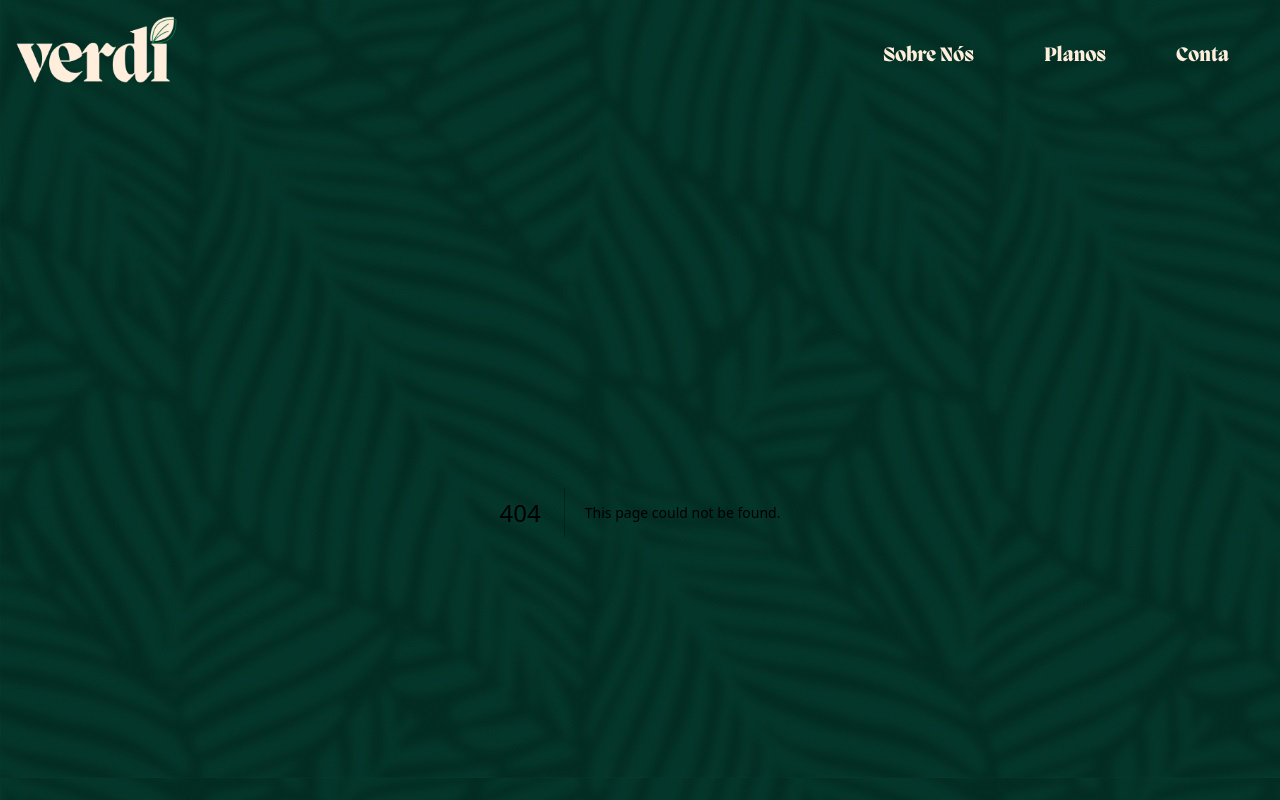
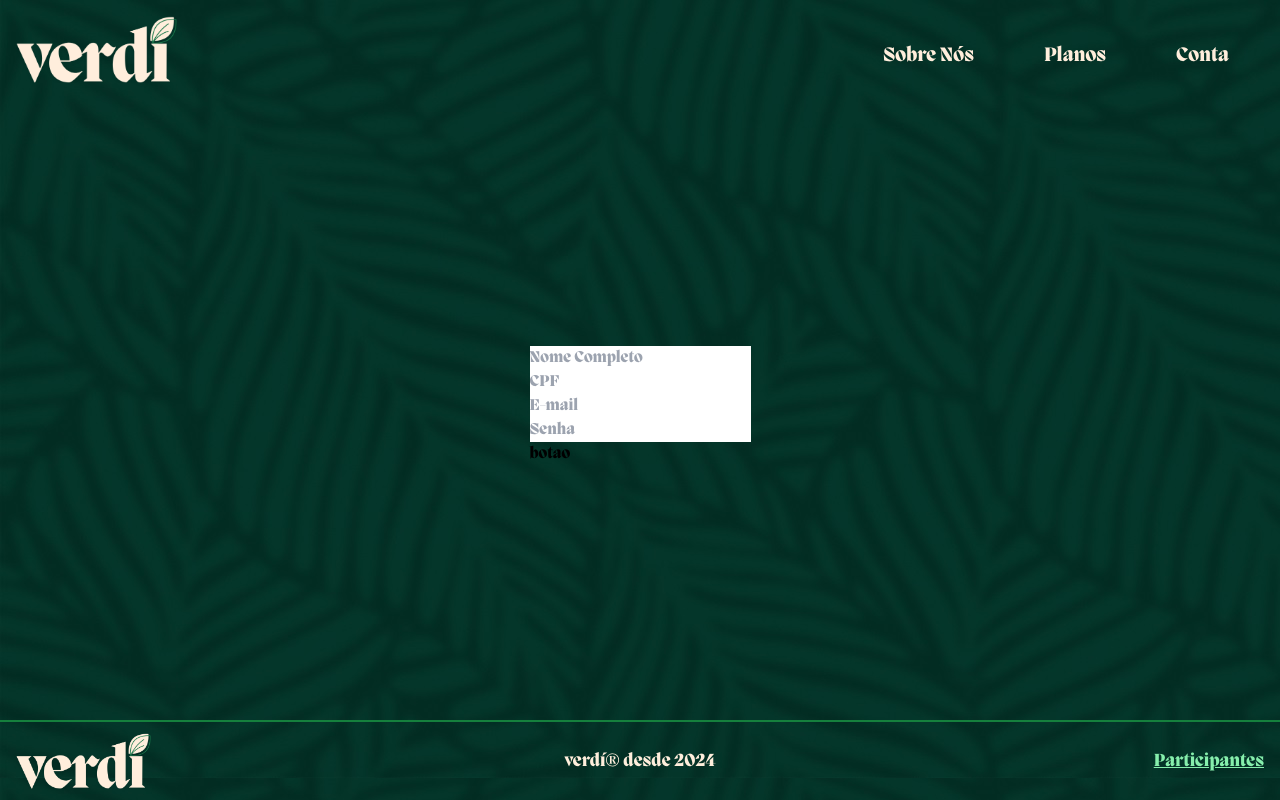
Before and after one commit to luizpaulo73/gs-verdi, a Next.js app in the folder verdi/: page /cadastro in a window 1280 px wide. Before the commit this address had no page. Shown: the top 800 px of the page. Built offline with nearby package versions, Linux system fonts and the light colour scheme; a web font is replaced by a local one.

Commit message:
Base do cadastro adicionada

```diff
--- /dev/null
+++ b/verdi/src/app/cadastro/page.tsx
@@ -0,0 +1,7 @@
+import FormCadastro from '@/components/FormCadastro/FormCadastro'
+
+export default function Cadastro() {
+  return (
+    <FormCadastro />
+  )
+}
--- /dev/null
+++ b/verdi/src/components/FormCadastro/FormCadastro.tsx
@@ -0,0 +1,45 @@
+"use client"
+import { useState } from "react";
+
+export default function FormCadastro() {
+
+    const [nome, setNome] = useState<string>("");
+    const [cpf , setCpf] = useState<string>("")
+    const [email, setEmail] = useState<string>("");
+    const [senha, setSenha] = useState<string>("");
+
+    const handleSubmit = async (e: React.FormEvent<HTMLFormElement>) => {
+        e.preventDefault();
+        try {
+            const response = await fetch(`http://127.0.0.1:5000/`, {
+                method: 'POST',
+                headers: { 'Content-Type': 'application/json' }
+            });
+            if (response.ok) {
+                console.log("Usuário Cadastrado com sucesso");
+                setNome("");
+                setCpf("");
+                setEmail("");
+                setSenha("");
+            } else {
+                console.error("Erro ao cadastrar");
+            }
+        } catch (error) {
+            console.error("Falha no carregamento", error);
+        }
+    }
+
+  return (
+    <section>
+        <form onSubmit={handleSubmit}>
+            <fieldset className="flex flex-col">
+                <input type="text" id="nome" placeholder="Nome Completo" value={nome}/>
+                <input type="text" id="cpf" placeholder="CPF" value={cpf}/>
+                <input type="text" id="email" placeholder="E-mail" value={email}/>
+                <input type="text" id="senha" placeholder="Senha" value={senha}/>
+            </fieldset>
+            <button type="submit">botao</button>
+        </form>
+    </section>
+  )
+}
```
